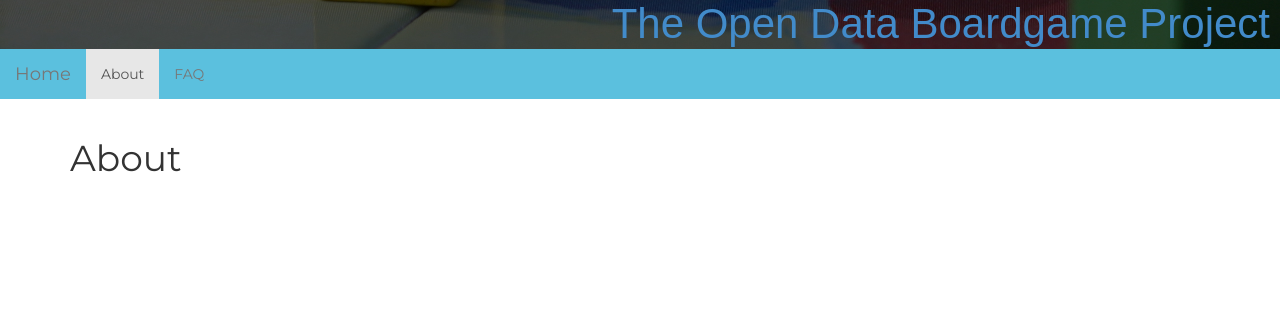
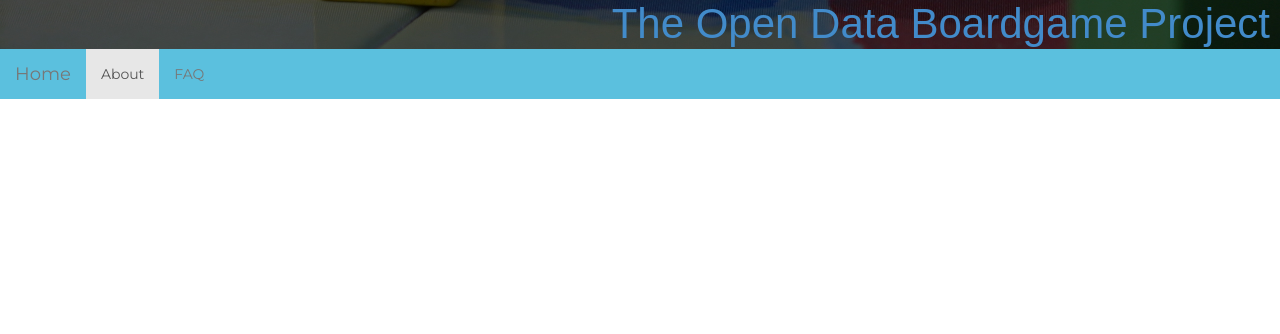
Before and after one commit to opendataboardgame/opendataboardgame.github.io, a Jekyll site: the page built from about.md, in a window 1280 px wide. Shown: the part 196-530 px from the top of the page. Built offline with Jekyll 4.4.1, drawn with Linux system fonts in a browser that asks for light colours; nearby versions of some CDN libraries; some web fonts are replaced.

Commit message:
No default title

```diff
--- a/_layouts/default.html
+++ b/_layouts/default.html
@@ -24,7 +24,6 @@
   <body>
     {% include header.html %}
     <div class='container'>
-      <h1>{{ page.title }}</h1>
       {{ content }}
     </div>
     {% include footer.html %}
```
Also changed, not shown: index.md (+2 -0 lines).
